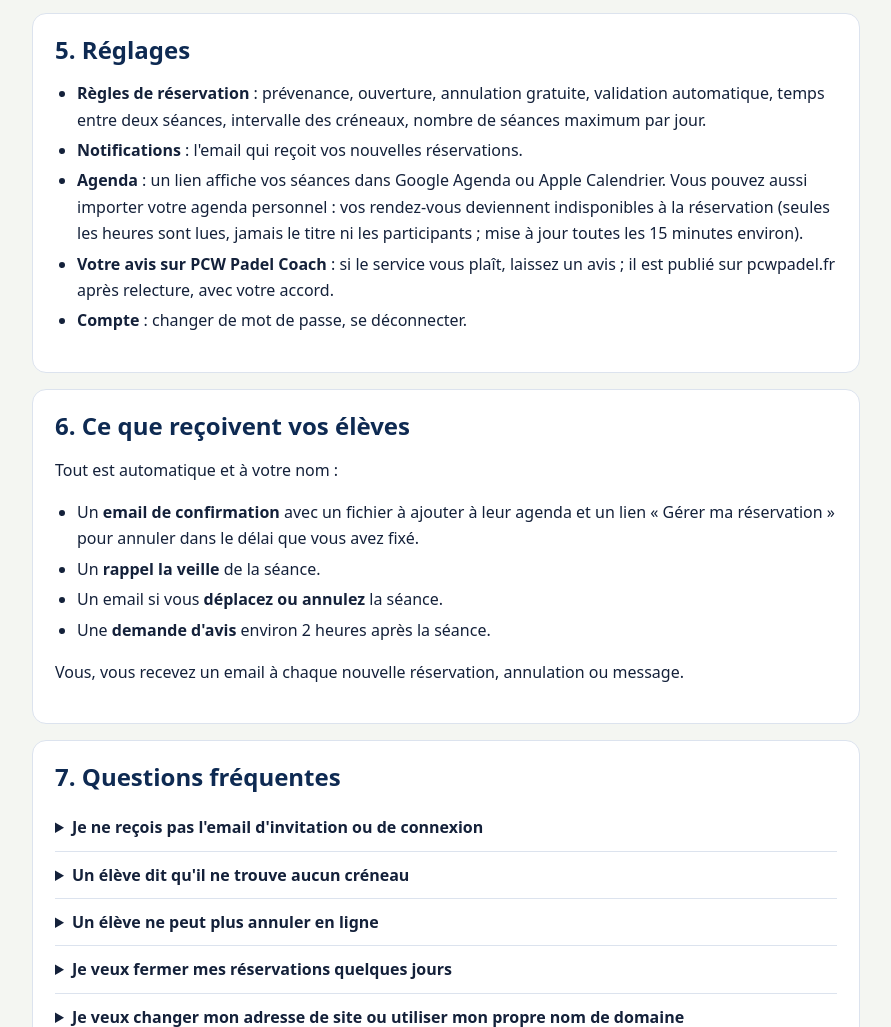
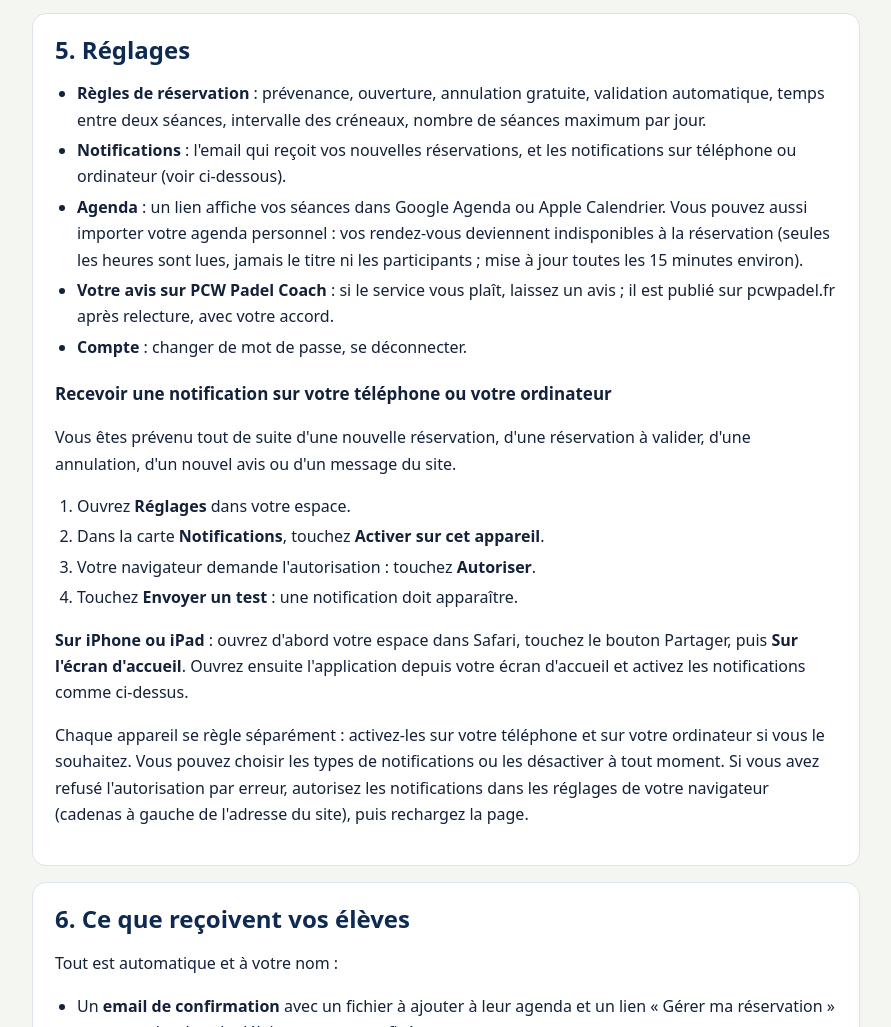
Before and after one commit to pierrecreaweb-sudo/pcw-console, a plain HTML site: page aide.html in a window 1280 px wide. Shown: the part 3220-4247 px from the top of the page, without its empty margins (194-1085 px from the left). Drawn offline with Linux system fonts and the light colour scheme.

Commit message:
Guide coach : section notifications
Co-Authored-By: Claude Sonnet 5.5 <noreply@anthropic.com>
Claude-Session: https://claude.ai/code/session_01LSkc4A4LkZdgWKgG4u11xe

```diff
--- a/aide.html
+++ b/aide.html
@@ -116,11 +116,21 @@
     <h2>5. Réglages</h2>
     <ul>
       <li><b>Règles de réservation</b> : prévenance, ouverture, annulation gratuite, validation automatique, temps entre deux séances, intervalle des créneaux, nombre de séances maximum par jour.</li>
-      <li><b>Notifications</b> : l'email qui reçoit vos nouvelles réservations.</li>
+      <li><b>Notifications</b> : l'email qui reçoit vos nouvelles réservations, et les notifications sur téléphone ou ordinateur (voir ci-dessous).</li>
       <li><b>Agenda</b> : un lien affiche vos séances dans Google Agenda ou Apple Calendrier. Vous pouvez aussi importer votre agenda personnel : vos rendez-vous deviennent indisponibles à la réservation (seules les heures sont lues, jamais le titre ni les participants ; mise à jour toutes les 15 minutes environ).</li>
       <li><b>Votre avis sur PCW Padel Coach</b> : si le service vous plaît, laissez un avis ; il est publié sur pcwpadel.fr après relecture, avec votre accord.</li>
       <li><b>Compte</b> : changer de mot de passe, se déconnecter.</li>
     </ul>
+    <h3>Recevoir une notification sur votre téléphone ou votre ordinateur</h3>
+    <p>Vous êtes prévenu tout de suite d'une nouvelle réservation, d'une réservation à valider, d'une annulation, d'un nouvel avis ou d'un message du site.</p>
+    <ol>
+      <li>Ouvrez <b>Réglages</b> dans votre espace.</li>
+      <li>Dans la carte <b>Notifications</b>, touchez <b>Activer sur cet appareil</b>.</li>
+      <li>Votre navigateur demande l'autorisation : touchez <b>Autoriser</b>.</li>
+      <li>Touchez <b>Envoyer un test</b> : une notification doit apparaître.</li>
+    </ol>
+    <p><b>Sur iPhone ou iPad</b> : ouvrez d'abord votre espace dans Safari, touchez le bouton Partager, puis <b>Sur l'écran d'accueil</b>. Ouvrez ensuite l'application depuis votre écran d'accueil et activez les notifications comme ci-dessus.</p>
+    <p>Chaque appareil se règle séparément : activez-les sur votre téléphone et sur votre ordinateur si vous le souhaitez. Vous pouvez choisir les types de notifications ou les désactiver à tout moment. Si vous avez refusé l'autorisation par erreur, autorisez les notifications dans les réglages de votre navigateur (cadenas à gauche de l'adresse du site), puis rechargez la page.</p>
   </section>
 
   <section id="eleves">
```
